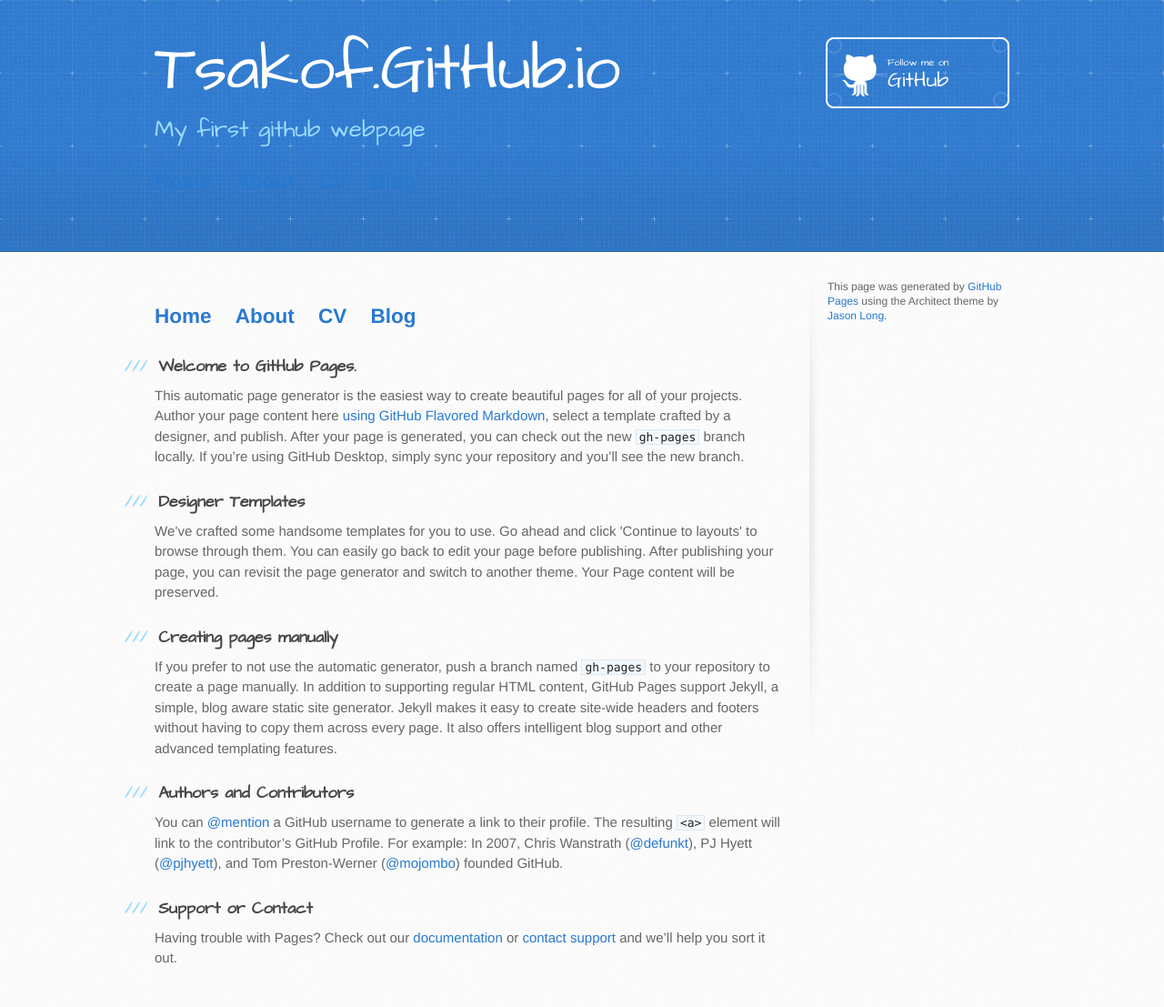
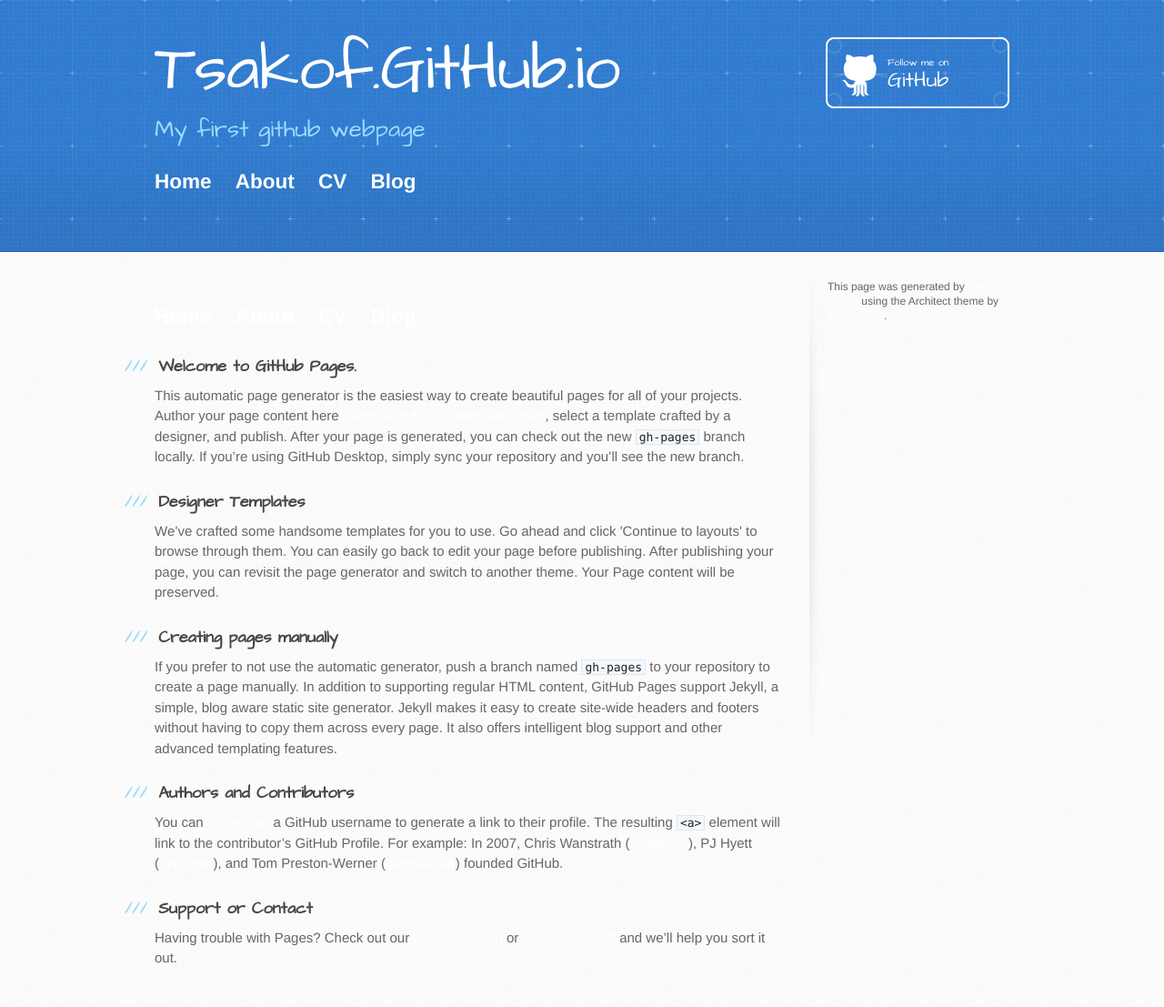
Before and after one commit to tsakof/tsakof.github.io, a Jekyll site: the page index.html, which Jekyll copies as it is, in a window 1280 px wide. Shown: the whole page at 91% size. Built offline with Jekyll 4.4.1, drawn with Linux system fonts in a browser that asks for light colours.

Commit message:
Update stylesheet.css

```diff
--- a/stylesheets/stylesheet.css
+++ b/stylesheets/stylesheet.css
@@ -452,7 +452,7 @@ nav ul li, footer ul li {
     margin-right: 20px;
 }
 a {
-  color: #2879d0;
+  color: #ffffff;
 }
 a:hover {
   color: #2268b2;
```
